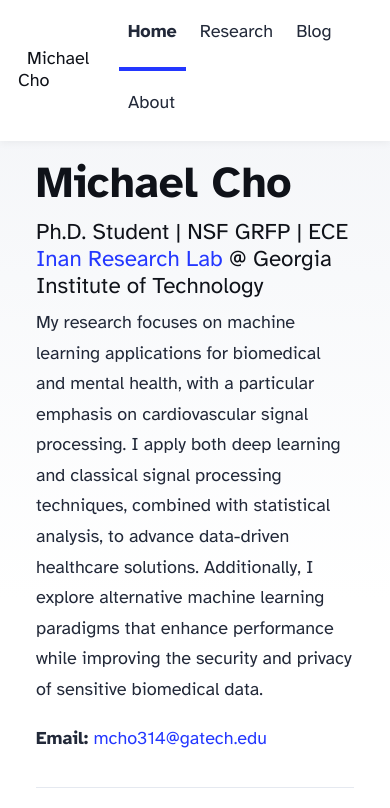
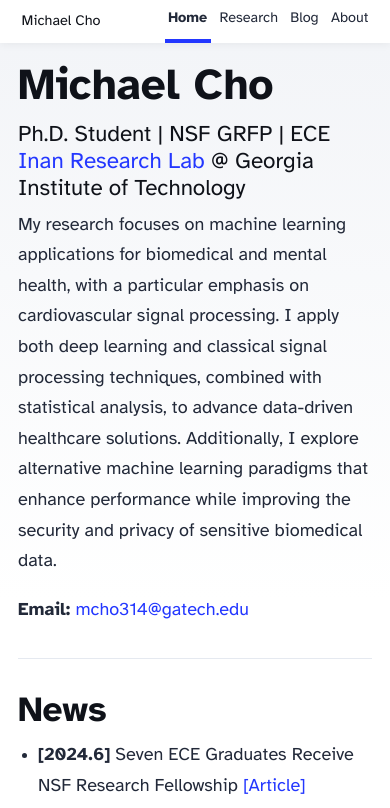
Before and after one commit to michael-j-cho/michael-j-cho.github.io, an Astro site: page / in a window 390 px wide. Shown: the top 808 px of the page. Built offline with nearby package versions, Linux system fonts and the light colour scheme; Astro itself is replaced by a stand-in of ours.

Commit message:
Change header for correct display on mobile

```diff
--- a/src/components/Header.astro
+++ b/src/components/Header.astro
@@ -35,7 +35,7 @@ import HeaderLink from './HeaderLink.astro';
 	</nav>
 </header>
 <style>
-	header {
+header {
 		margin: 0;
 		padding: 0 1em;
 		background: white;
@@ -44,6 +44,8 @@ import HeaderLink from './HeaderLink.astro';
 	h2 {
 		margin: 0;
 		font-size: 1em;
+		/* Add this line to prevent wrapping */
+		white-space: nowrap;
 	}
 
 	h2 a,
@@ -60,8 +62,7 @@ import HeaderLink from './HeaderLink.astro';
 		color: var(--black);
 		border-bottom: 4px solid transparent;
 		text-decoration: none;
-	}
-	nav a.active {
+	}	nav a.active {
 		text-decoration: none;
 		border-bottom-color: var(--accent);
 	}
@@ -69,9 +70,12 @@ import HeaderLink from './HeaderLink.astro';
 	.social-links a {
 		display: flex;
 	}
-	@media (max-width: 720px) {
+@media (max-width: 720px) {
+		nav a {
+			padding: 0.5em 0.25em; /* Smaller padding on mobile */
+			font-size: 0.9rem;     /* Slightly smaller text */
+		}
 		.social-links {
-			display: none;
+			display: none; /* Keep hiding social icons on mobile to save space */
 		}
-	}
-</style>
+	}</style>
--- a/src/styles/global.css
+++ b/src/styles/global.css
@@ -46,9 +46,9 @@ body {
 	line-height: 1.7;
 }
 main {
-	width: 720px;
-	max-width: calc(100% - 2em);
-	margin: auto;
+  width: 100%;
+	max-width: 960px;
+	margin: 0 auto;
 	padding: 3em 1em;
 }
 h1,
```
Also changed, not shown: src/assets/about-me.jpg.
